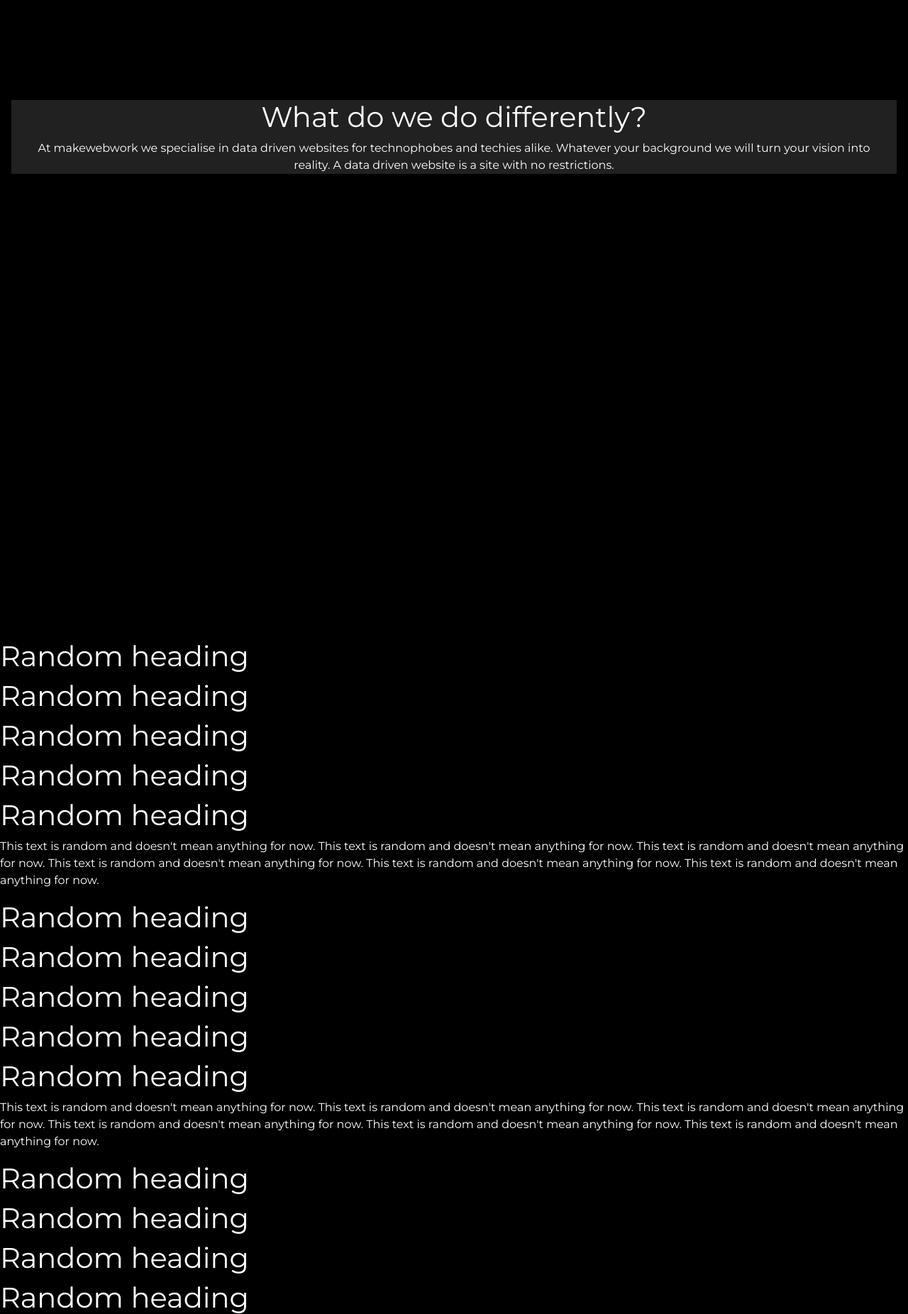
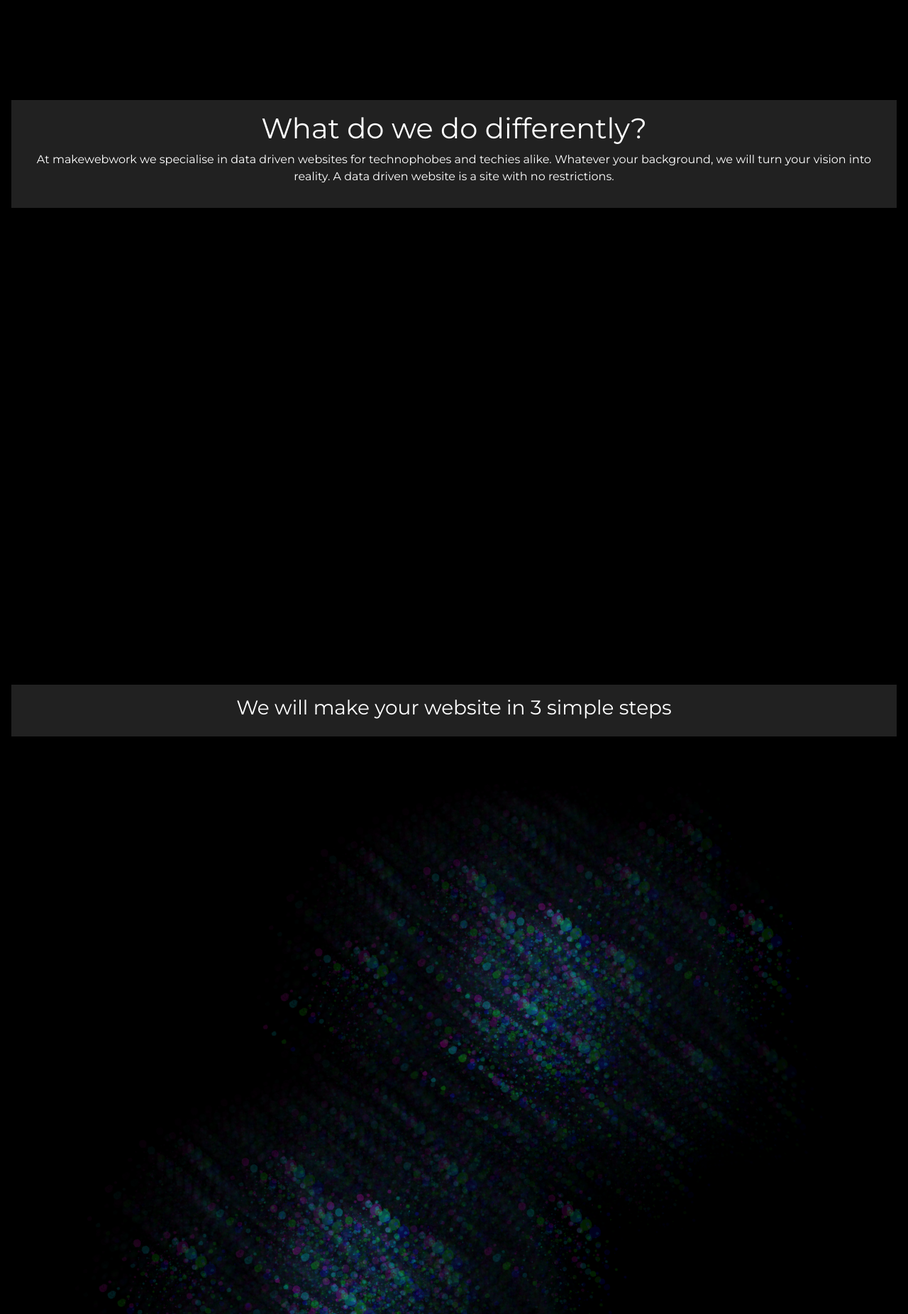
Before and after one commit to TheBrightSparkDev/MakeWebWork, a Django app: page / in a window 1280 px wide. Shown: the part 810-2662 px from the top of the page at 71% size. Run offline with Django 4.2, Linux system fonts and the light colour scheme.

Commit message:
feat - added additional content to the homepage

```diff
--- a/default_site/templates/default_site/homepage.html
+++ b/default_site/templates/default_site/homepage.html
@@ -2,33 +2,71 @@
 {% load static %}
 {% block content %}
 <div class="col-12 hero-img-holder">
-    <img class="hero-img" src="{% static 'images/multicolor_paint_explosion.png' %}" alt="A large splash image of a muliticolor paint explosion">
+    <img class="hero-img" src="{% static 'images/multicolor_paint_explosion.png' %}"
+    alt="A large splash image of a muliticolor paint explosion">
 </div>
-<div id="hero-cover" class="custom-scroll black" animationProps="100,screenHeight/2,0,-screenHeight/1.5,down">
+<div id="hero-cover" class="custom-scroll black"
+animationProps="100,screenHeight/2,0,-screenHeight/1.5,down">
     <div class="mx-3 grey darken-4">
-        <div class="mx-3 text-center">
+        <div class="mx-3 text-center py-3">
             <h1>What do we do differently?</h1>
             <p>
                 At makewebwork we specialise in data driven websites for technophobes and techies alike.
-                Whatever your background we will turn your vision into reality. A data driven website is
+                Whatever your background, we will turn your vision into reality. A data driven website is
                 a site with no restrictions.
             </p>
         </div>
     </div>
 </div>
-<div>
+<div class="mt-3">
     <div id="possibilities" class="text-center circle pink-circle custom-scroll"
     animationProps="screenHeight/4,screenHeight/2,screenwidth,50,right">
         <h3 class="pink-text circle-text">Unlimited possibilities</h3>
     </div>
 </div>
-<div>
+<div class="circle-overlap mb-3">
     <div id="potential" class="text-center circle cyan-circle custom-scroll"
     animationProps="screenHeight/4,screenHeight/2,screenwidth,50,left">
         <h3 class="cyan-text circle-text">Unlimited potential</h3>
     </div>
 </div>
 <!-- rest of the homepage content -->
+<div class="mx-3 py-3 grey darken-4 text-center">
+    <h3 class="mx-3"> We will make your website in 3 simple steps </h3>
+</div>
+<div class="bg-image">
+    <img class="behind right" src="{% static 'images/multicolor_paint_explosion.png' %}"
+        alt="A large splash image of a muliticolor paint explosion">
+</div>
+<div class="bg-image">
+    <img class="behind left" src="{% static 'images/multicolor_paint_explosion.png' %}"
+        alt="A large splash image of a muliticolor paint explosion">
+</div>
+<div class="mt-3">
+    <div id="design" class="text-center circle pink-circle custom-scroll"
+    animationProps="screenHeight/4,screenHeight/2,screenwidth,screenwidth/12,left">
+        <h3 class="pink-text circle-text">We design a website to compliment your business</h3>
+    </div>
+</div>
+<div class="circle-overlap">
+    <div id="data" class="text-center circle green-circle custom-scroll"
+    animationProps="screenHeight/4,screenHeight/2,screenwidth,screenwidth/12*3,left">
+        <h3 class="green-text circle-text">We create a data model to sit behind your site</h3>
+    </div>
+</div>
+<div class="circle-overlap mb-3">
+    <div id="development" class="text-center circle cyan-circle custom-scroll"
+    animationProps="screenHeight/4,screenHeight/2,screenwidth,screenwidth/12*5,left">
+        <h3 class="cyan-text circle-text">We then <br>create a development plan</h3>
+    </div>
+</div>
+<div class="mx-3 py-3 grey darken-4 text-center">
+    <h3 class="mx-3"> What comes as standard? </h3>
+    <p class="my-3">This is quite the list!</p>
+</div>
+<div class="scroll-X">
+    <div></div>
+</div>
 <h1>Random heading</h1>
 <h1>Random heading</h1>
 <h1>Random heading</h1>
--- a/static/css/styles.css
+++ b/static/css/styles.css
@@ -10,11 +10,11 @@ body {
 /* End navbar styles */
 
 /* General styles */
-/* Media Qs @ 768px, 992px, 1200px, 1400px */
+
 .circle-overlap{
     margin-top: -10vw;
 }
-/* Media Qs @ 768px, 992px, 1200px, 1400px */
+/* Media Qs @  992px */
 .circle{
     height:50vw;
     width:50vw;
@@ -39,6 +39,28 @@ body {
     position: relative;
     width:100%;
     overflow-x: hidden;
+}
+/* Media Qs @  992px */
+.bg-image{
+    width: 100%;
+    position:absolute;
+    height:130vw;
+    overflow: hidden;
+}
+/* Media Qs @  992px */
+.behind{
+    z-index: -1;
+    position:absolute;
+    width:150%;
+}
+/* Media Qs @  992px */
+.right{
+    left:10%
+}
+/* Media Qs @  992px */
+.left{
+    top:40%;
+    right:10%;
 }
 #master-container{
 }
@@ -91,26 +113,23 @@ hero-img
 
 }
 @media (min-width: 768px){
-    .circle{
-        height:40vw;
-        width:40vw;
-    }
+
 }
 @media (min-width: 992px){
     .circle{
         height:30vw;
         width:30vw;
     }
+    .bg-image{
+        height:80vw;
+    }
+    .behind{
+        width:100%;
+    }
 }
 @media (min-width: 1200px){
-    .circle{
-        height:25vw;
-        width:25vw;
-    }
+
 }
 @media (min-width: 1400px){
-    .circle{
-        height:20vw;
-        width:20vw;
-    }
+
 }
--- a/templates/base.html
+++ b/templates/base.html
@@ -53,6 +53,9 @@
     <title>MakeWebWork {% block extra_title %}{% endblock %}</title>
   </head>
   <body class="black white-text">
+    <noscript>
+        <h6>Hey there! this page will still function without javascript but it's a much better experience with it. Enable javascript!</h6>
+    </noscript>
     <!-- NAVBAR -->
     {% include 'includes/navbar.html' %}
     <!-- Messages section -->
```
